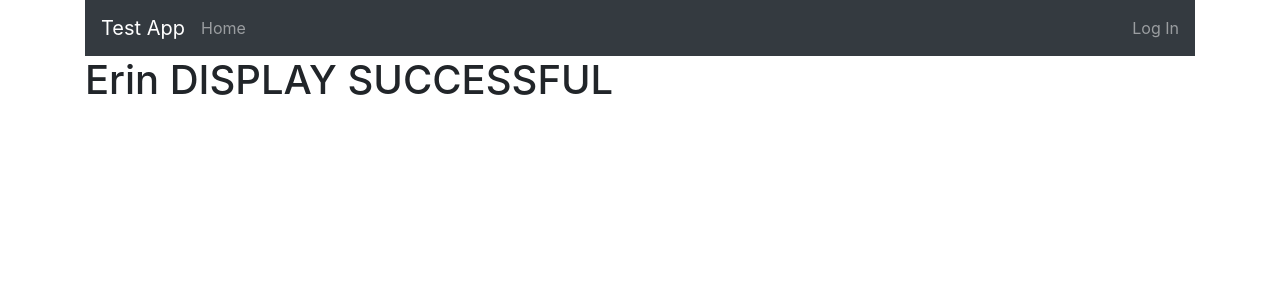
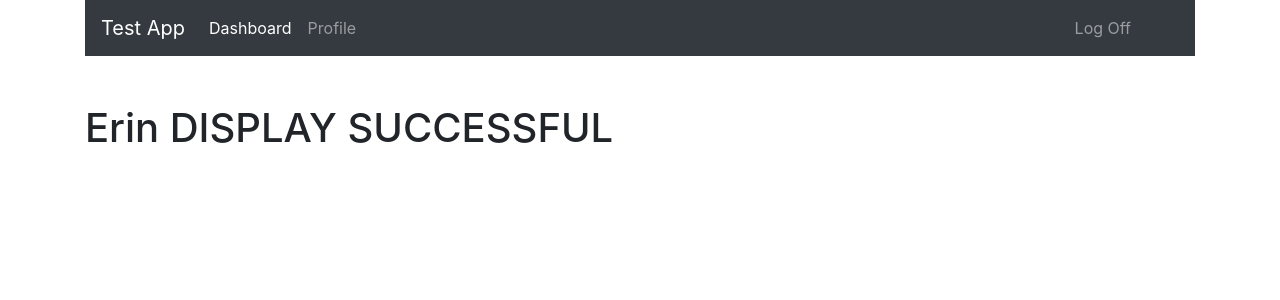
Before and after one commit to ewink1977/User_Dashboard_Assignment, a Django app: template DashboardApp/templates/html/user_dashboard.html in a window 1280 px wide. Shown: the top 300 px of the page. Run offline with Django 3.2, Linux system fonts and the light colour scheme; the template is opened without the code that fills it: values that come from a table or form of the project are taken from there, others are empty; data comes from the database, SQL or seed files in the repository; both versions use the stored data as it was after the commit; some libraries are stand-ins or nearby versions.

Commit message:
SIGNIN and LOGOFF routes and functions complete. Minor layout changes made to NAVBAR.

```diff
--- a/DashboardApp/templates/html/home.html
+++ b/DashboardApp/templates/html/home.html
@@ -5,7 +5,7 @@
     <div class="navbar-nav mr-auto">
         <a class="nav-link" href="{% url 'home' %}">Home</a>
     </div>
-    <a href="{% url 'login' %}" class="navbar-text">Log In</a>
+    <a href="{% url 'login' %}" class="navbar-text mr-5">Log In</a>
 </nav>
 {% include 'html/messages.html' %}
 <div class="jumbotron">
--- a/DashboardApp/templates/html/register.html
+++ b/DashboardApp/templates/html/register.html
@@ -5,7 +5,7 @@
     <div class="navbar-nav mr-auto">
         <a class="nav-link" href="{% url 'home' %}">Home</a>
     </div>
-    <a href="{% url 'login' %}" class="navbar-text">Log In</a>
+    <a href="{% url 'login' %}" class="navbar-text mr-5">Log In</a>
 </nav>
 {% include 'html/messages.html' %}
 <h1 class="mt-2 mb-5">Register</h1>
--- a/DashboardApp/templates/html/sign_in.html
+++ b/DashboardApp/templates/html/sign_in.html
@@ -5,13 +5,13 @@
     <div class="navbar-nav mr-auto">
         <a class="nav-link" href="{% url 'home' %}">Home</a>
     </div>
-    <a href="{% url 'login' %}" class="navbar-text">Log In</a>
+    <a href="{% url 'login' %}" class="navbar-text mr-5">Log In</a>
 </nav>
 {% include 'html/messages.html' %}
 <h1 class="mt-2 mb-5">Sign In</h1>
 <div class="row">
     <div class="col-6 ml-5">
-        <form action="" method="POST">
+        <form action="{% url 'handle-signin' %}" method="POST">
             {% csrf_token %}
             <div class="form-group">
                 <label for="email-signin">Email address</label>
--- a/DashboardApp/templates/html/user_dashboard.html
+++ b/DashboardApp/templates/html/user_dashboard.html
@@ -1,12 +1,25 @@
 {% extends 'html/base.html' %}
 {% block content %}
-<nav class="navbar navbar-dark bg-dark">
+<nav class="navbar navbar-expand-lg navbar-dark bg-dark">
     <a class="navbar-brand" href="#">Test App</a>
-    <div class="navbar-nav mr-auto">
-        <a class="nav-link" href="{% url 'home' %}">Home</a>
-    </div>
-    <a href="{% url 'login' %}" class="navbar-text">Log In</a>
+    <button class="navbar-toggler" type="button" data-toggle="collapse" data-target="#navbarText" aria-controls="navbarText" aria-expanded="false" aria-label="Toggle navigation">
+        <span class="navbar-toggler-icon"></span>
+    </button>
+    <div class="collapse navbar-collapse" id="navbarText">
+        <ul class="navbar-nav mr-auto">
+            <li class="nav-item active">
+                <a class="nav-link" href="#">Dashboard <span class="sr-only">(current)</span></a>
+            </li>
+            <li class="nav-item">
+                <a class="nav-link" href="#">Profile</a>
+            </li>
+        </ul>
+    {% if current_user %}
+    <a href="{% url 'logoff' %}" class="navbar-text mr-5">Log Off</a>
+    {% else %}
+    <a href="{% url 'login' %}" class="navbar-text mr-5">Log In</a>
+    {% endif %}
 </nav>
 {% include 'html/messages.html' %}
-<h1>{{current_user.first_name}} DISPLAY SUCCESSFUL</h1>
+<h1 class="mt-5">{{current_user.first_name}} DISPLAY SUCCESSFUL</h1>
 {% endblock content %}
--- a/DashboardApp/urls.py
+++ b/DashboardApp/urls.py
@@ -4,6 +4,8 @@ from . import views
 urlpatterns = [
     path('', views.display_home, name = 'home'),
     path('signin', views.display_login, name = 'login'),
+    path('handle-signin', views.handle_login, name = 'handle-signin'),
+    path('logoff', views.logoff, name = 'logoff'),
     path('register', views.display_register, name = 'register'),
     path('handle-reg', views.handle_registration, name = 'handle-reg'),
     path('dashboard', views.display_user_dashboard, name = 'dashboard')
```
Also changed, not shown: DashboardApp/views.py (+30 -1 lines), db.sqlite3.
